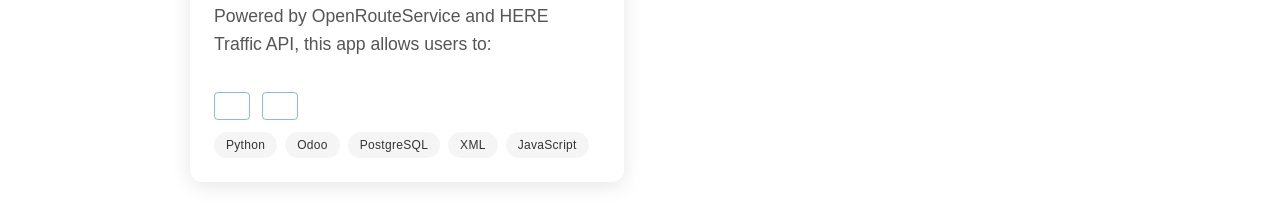
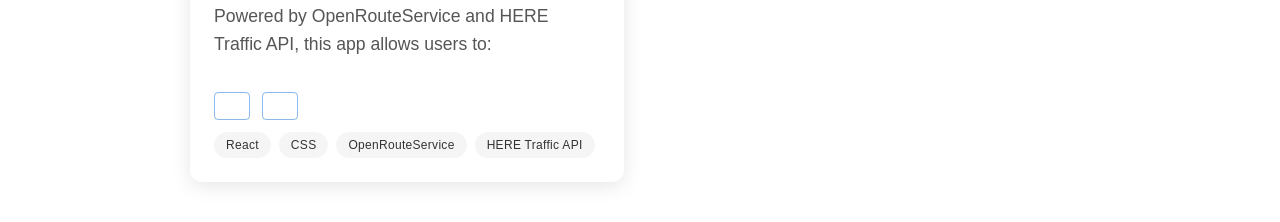
Before and after one commit to hnddrx/webportfolio, a Next.js app: page / in a window 1280 px wide. Shown: the part 3264-3486 px from the top of the page. Built offline with nearby package versions, Linux system fonts and the light colour scheme; some icons are missing.

Commit message:
fix: tools

```diff
--- a/data/projects.js
+++ b/data/projects.js
@@ -52,7 +52,7 @@ const projects = [
     "title": "Route Planner",
     "description": "Route Planner with Live Traffic Insight. Plan smarter journeys with the Route Planner App, an interactive mapping tool designed to help you find optimal travel routes in the Philippines. Powered by OpenRouteService and HERE Traffic API, this app allows users to:",
     "url": "https://eta-tracker-iota.vercel.app/",
-    "tools": ["Python", "Odoo", "PostgreSQL", "XML", "JavaScript"],
+    "tools": ["React", "CSS", "OpenRouteService", "HERE Traffic API"],
     "repo": "https://github.com/hnddrx/router_planner"
   }
 
```
